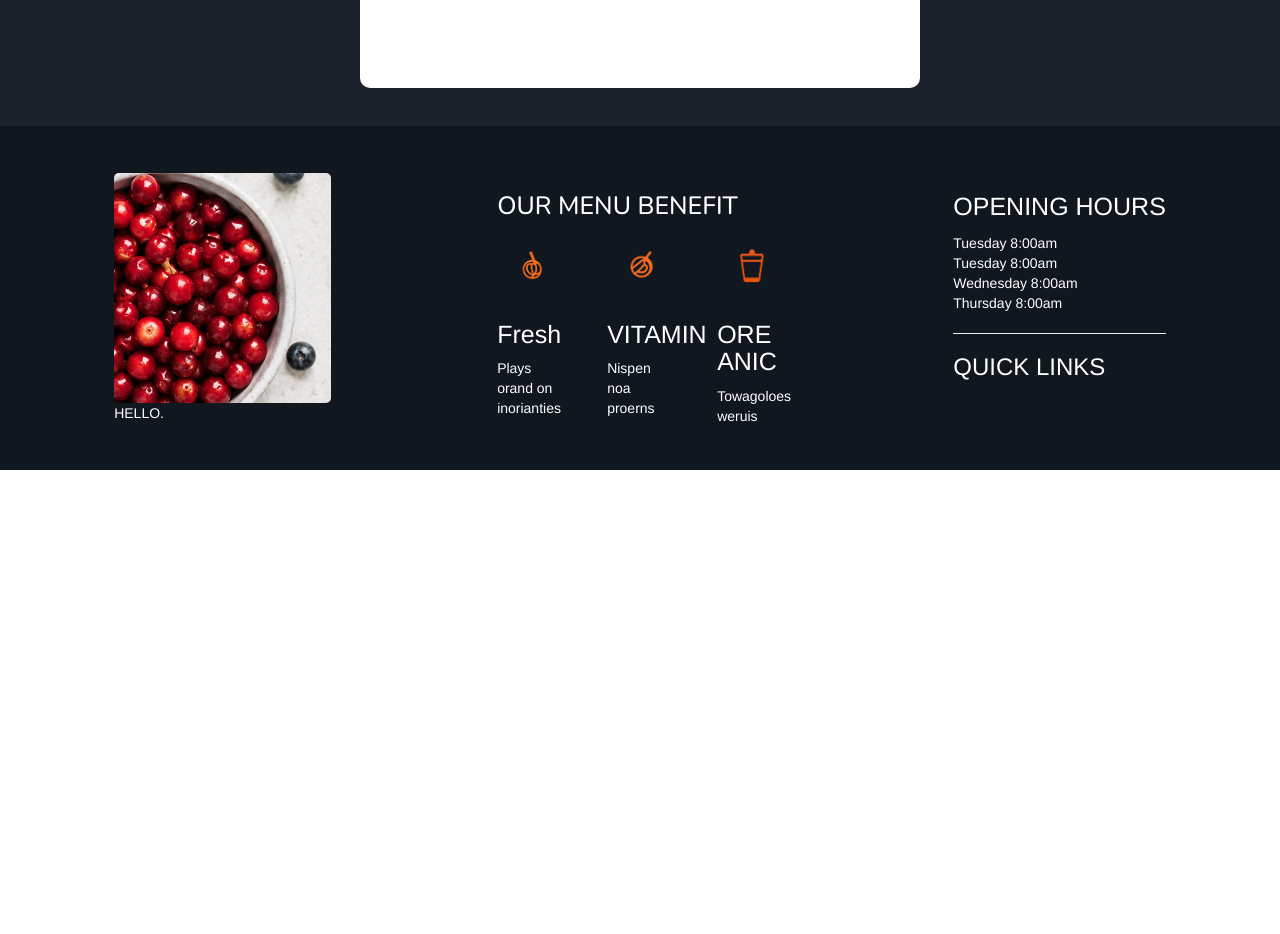
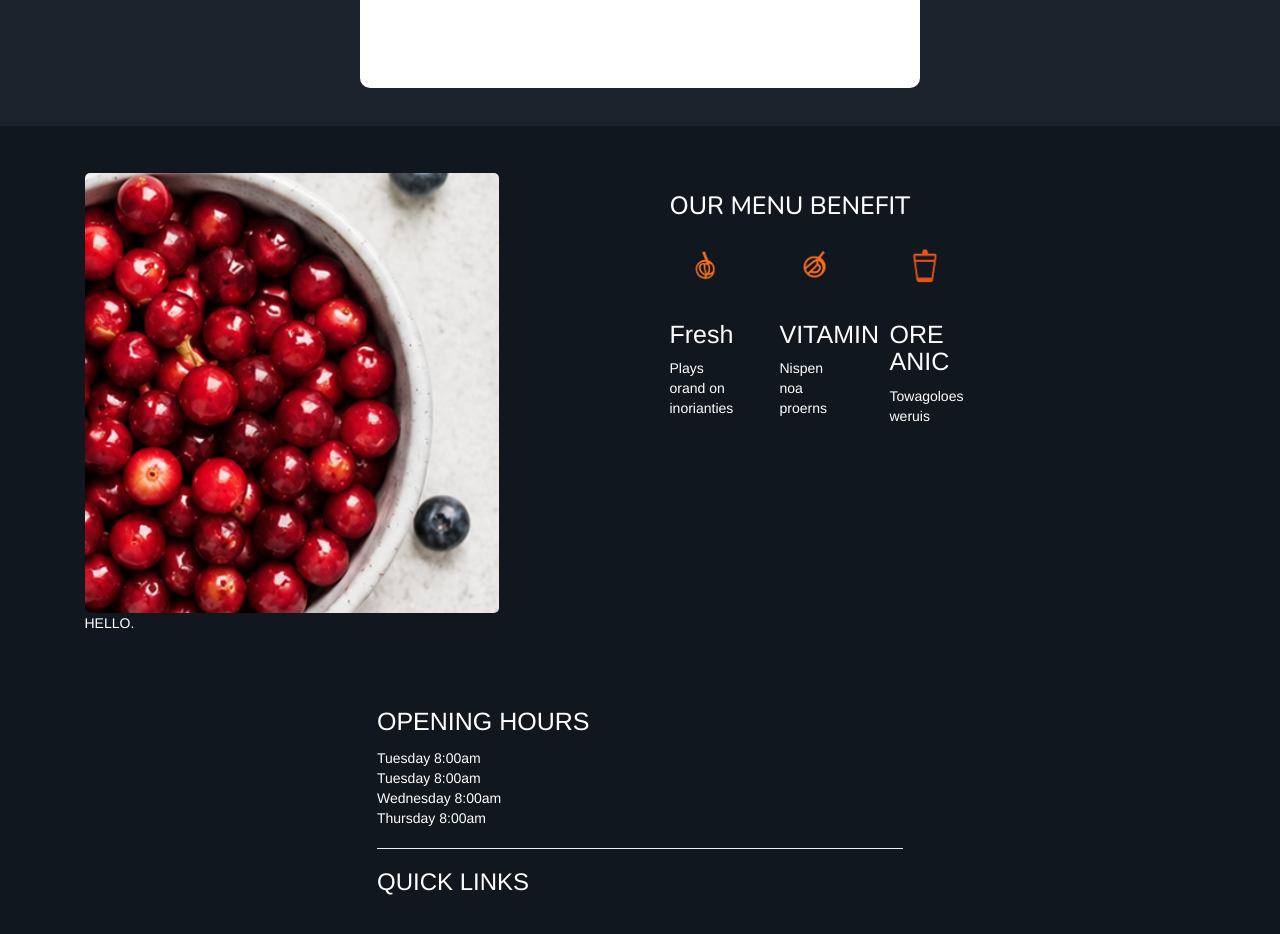
Before and after one commit to NeeloByron/ReactTS_UI_Challenge, a React (Vite) app: page / in a window 1280 px wide. Shown: the part 3360-4294 px from the top of the page. Before the commit the page ends 3830 px from the top, so only its background shows below. Built offline with nearby package versions, Linux system fonts and the light colour scheme.

Commit message:
Footer update

```diff
--- a/src/Component/6. Footer/Footer.Module.css
+++ b/src/Component/6. Footer/Footer.Module.css
@@ -1,22 +1,30 @@
 /*1. Main footer section */
 .footerMain {
     display: flex;
+    flex-wrap: wrap;
     background-color: #10171f;
     color: #fff;
     padding: 3.5rem;
-    gap: 7.5rem;
-    justify-content: space-evenly;
+    justify-content: center;
+    align-items: center;
+    gap: 3.5rem;
 }
 
 /*2. first image card that has the berries*/
 .footerCard img {
+    display: block;
     border-radius: 5px;
     max-width: 100%;
-    height: 23rem;
+    height: 44rem;
 }
 /*2.1 Footercard main*/
 .footerCard {
     padding: 1.2rem;
+    display: inline-block;
+    position: relative;
+    width: 55rem;
+    height: 48rem;
+    border-radius: 10px;
 }
 
 /*3. The fresh, vitamin and Ore container*/
@@ -57,3 +65,8 @@
 .footerCard h1 {
     font-size: 2.5rem;
 }
+
+/* 8 Hello. text */
+ .helloBox {
+    position: absolute;
+}
```
